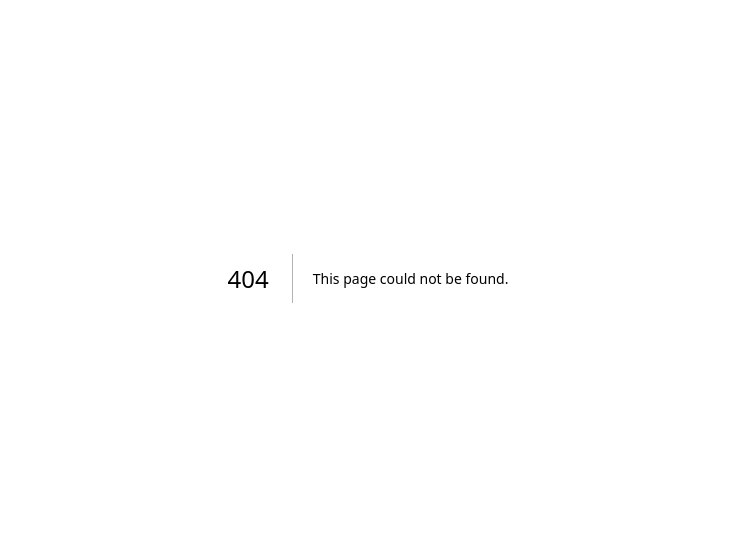
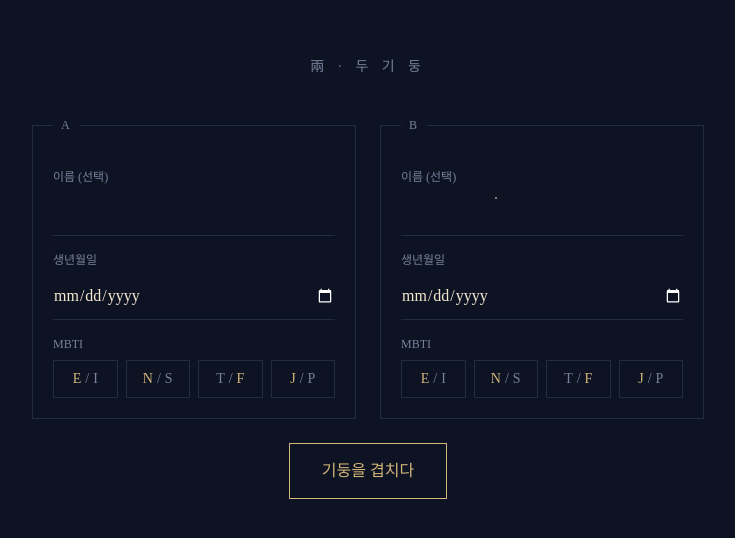
Before and after one commit to kwanGDss/dugidung, a Next.js app in the folder dugidung/: page /form in a window 1280 px wide. Before the commit this address had no page. Shown: the part 122-660 px from the top of the page, without its empty margins (272-1007 px from the left). Built offline with nearby package versions, Linux system fonts and the light colour scheme.

Commit message:
feat(dugidung): couple input form with MBTI toggle

```diff
--- /dev/null
+++ b/dugidung/app/form/page.tsx
@@ -0,0 +1,13 @@
+import CoupleForm from "@/components/CoupleForm";
+
+export default function FormPage() {
+  return (
+    <main className="relative min-h-screen flex items-center justify-center px-6 py-16">
+      <div className="starfield" aria-hidden />
+      <div className="relative w-full flex flex-col items-center">
+        <div className="text-sm tracking-[0.35em] text-muted mb-10">兩 · 두 기 둥</div>
+        <CoupleForm />
+      </div>
+    </main>
+  );
+}
--- /dev/null
+++ b/dugidung/components/CoupleForm.tsx
@@ -0,0 +1,131 @@
+"use client";
+import { useState, useTransition } from "react";
+import { useRouter } from "next/navigation";
+
+type Axis = "EI" | "NS" | "TF" | "JP";
+type Person = { name: string; birth: string; mbti: string[] };
+
+const EMPTY: Person = { name: "", birth: "", mbti: ["E", "N", "F", "J"] };
+const LETTERS: Record<Axis, [string, string]> = {
+  EI: ["E", "I"], NS: ["N", "S"], TF: ["T", "F"], JP: ["J", "P"],
+};
+
+function mbtiString(m: string[]): string {
+  return m.join("");
+}
+
+function PersonFields({ label, value, onChange }: {
+  label: string;
+  value: Person;
+  onChange: (p: Person) => void;
+}) {
+  function toggle(idx: number, pair: [string, string]) {
+    const next = [...value.mbti];
+    next[idx] = next[idx] === pair[0] ? pair[1] : pair[0];
+    onChange({ ...value, mbti: next });
+  }
+  return (
+    <fieldset className="border border-line p-5 space-y-4">
+      <legend className="text-xs tracking-[0.2em] text-muted px-2">{label}</legend>
+      <div>
+        <label className="block text-xs text-muted mb-1">이름 (선택)</label>
+        <input
+          className="w-full bg-transparent border-b border-line py-2 text-ink focus:border-accent outline-none"
+          value={value.name}
+          onChange={(e) => onChange({ ...value, name: e.target.value })}
+          maxLength={20}
+        />
+      </div>
+      <div>
+        <label className="block text-xs text-muted mb-1">생년월일</label>
+        <input
+          type="date"
+          className="w-full bg-transparent border-b border-line py-2 text-ink focus:border-accent outline-none"
+          value={value.birth}
+          min="1900-01-01"
+          max={new Date().toISOString().slice(0, 10)}
+          onChange={(e) => onChange({ ...value, birth: e.target.value })}
+          required
+        />
+      </div>
+      <div>
+        <label className="block text-xs text-muted mb-2">MBTI</label>
+        <div className="flex gap-2">
+          {(["EI", "NS", "TF", "JP"] as Axis[]).map((ax, i) => {
+            const [l, r] = LETTERS[ax];
+            const active = value.mbti[i];
+            return (
+              <button
+                type="button"
+                key={ax}
+                onClick={() => toggle(i, LETTERS[ax])}
+                className="flex-1 border border-line py-2 text-sm hover:border-accent"
+              >
+                <span className={active === l ? "text-accent" : "text-muted"}>{l}</span>
+                <span className="mx-1 text-muted">/</span>
+                <span className={active === r ? "text-accent" : "text-muted"}>{r}</span>
+              </button>
+            );
+          })}
+        </div>
+      </div>
+    </fieldset>
+  );
+}
+
+export default function CoupleForm() {
+  const [a, setA] = useState<Person>(EMPTY);
+  const [b, setB] = useState<Person>(EMPTY);
+  const [error, setError] = useState<string | null>(null);
+  const [pending, startTransition] = useTransition();
+  const router = useRouter();
+
+  async function submit(e: React.FormEvent) {
+    e.preventDefault();
+    setError(null);
+    if (!a.birth || !b.birth) {
+      setError("두 사람의 생년월일을 모두 입력해 주세요.");
+      return;
+    }
+    startTransition(async () => {
+      const res = await fetch("/api/compat", {
+        method: "POST",
+        headers: { "content-type": "application/json" },
+        body: JSON.stringify({
+          a: { birth: a.birth, mbti: mbtiString(a.mbti), name: a.name || undefined },
+          b: { birth: b.birth, mbti: mbtiString(b.mbti), name: b.name || undefined },
+        }),
+      });
+      if (!res.ok) {
+        const body = await res.json().catch(() => ({}));
+        setError(
+          body.error === "date_out_of_range" ? "지원 범위를 벗어난 생년월일입니다."
+          : body.error === "rate_limited"    ? "잠시 후 다시 시도해 주세요."
+          : "입력을 확인해 주세요.",
+        );
+        return;
+      }
+      const { hash } = await res.json();
+      router.push(`/r/${hash}`);
+    });
+  }
+
+  return (
+    <form onSubmit={submit} className="max-w-2xl w-full space-y-6">
+      <div className="grid md:grid-cols-2 gap-6">
+        <PersonFields label="A" value={a} onChange={setA} />
+        <PersonFields label="B" value={b} onChange={setB} />
+      </div>
+      {error && <p className="text-sm text-accent text-center">{error}</p>}
+      <div className="text-center">
+        <button
+          type="submit"
+          disabled={pending}
+          className="px-8 py-3 border border-accent text-accent hover:bg-accent/10 disabled:opacity-60"
+        >
+          {pending ? "...기둥을 겹치는 중" : "기둥을 겹치다"}
+        </button>
+      </div>
+    </form>
+  );
+}
```
